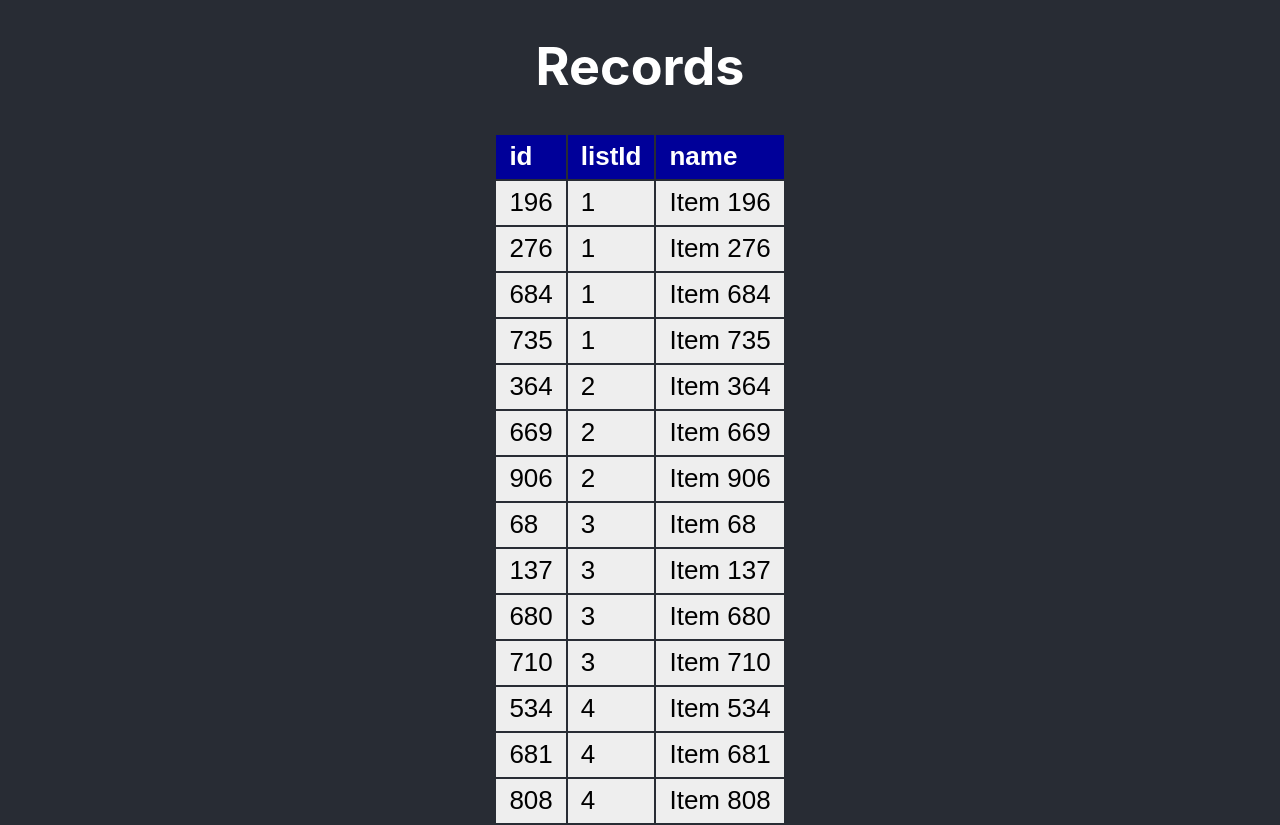
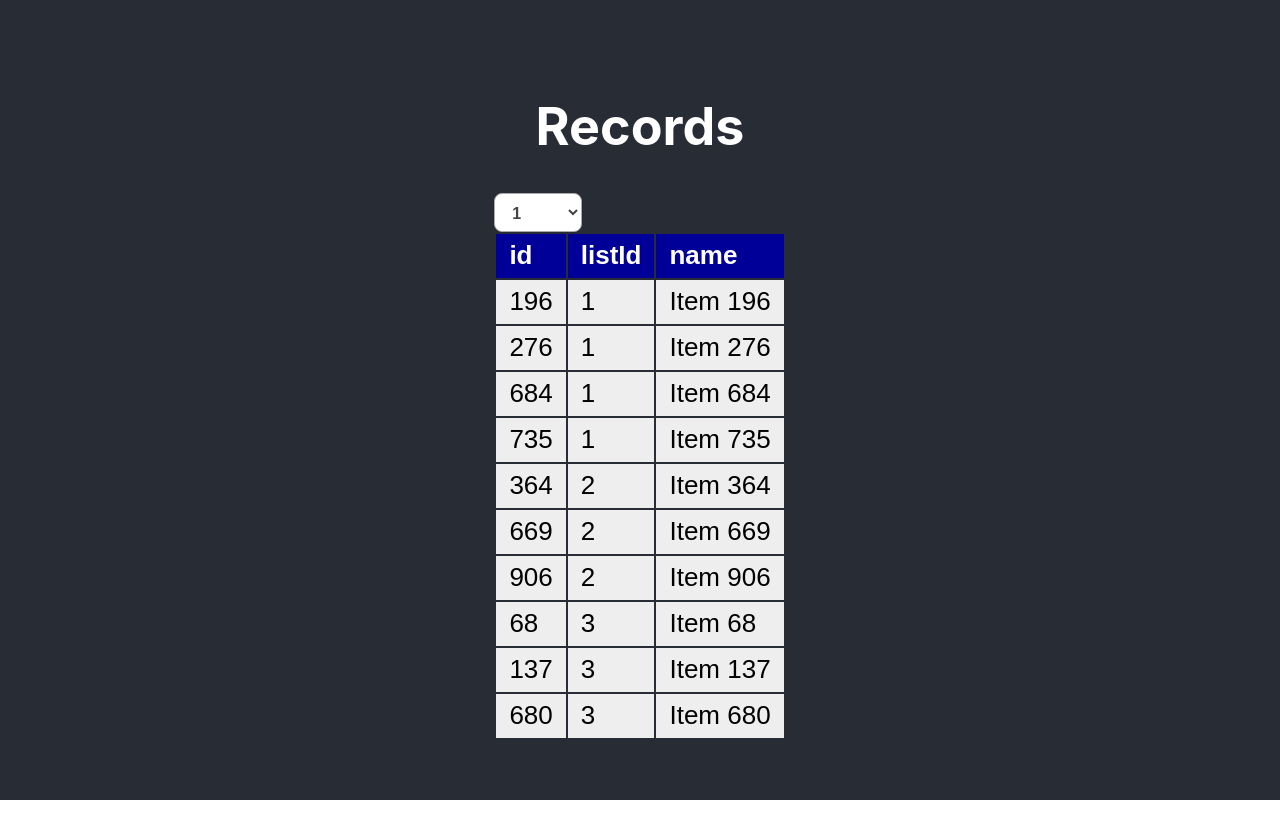
Before and after one commit to kmorgan8588/fetch-rewards, a React (Create React App) app: page / in a window 1280 px wide. After the commit the page ends 800 px from the top, so only its background shows below. Built offline with nearby package versions, Linux system fonts and the light colour scheme.

Commit message:
add select to allow for paging through results table

```diff
--- /dev/null
+++ b/src/components/SelectPages/SelectPage.css
@@ -0,0 +1,17 @@
+.select-css {
+    display: block;
+    font-size: 16px;
+    font-family: sans-serif;
+    font-weight: 700;
+    color: #444;
+    line-height: 1.3;
+    padding: .6em 1.4em .5em .8em;
+    width: 30%;
+    max-width: 100%;
+    box-sizing: border-box;
+    margin: 0;
+    border: 1px solid #aaa;
+    box-shadow: 0 1px 0 1px rgba(0,0,0,.04);
+    border-radius: .5em;
+    background-color: #fff;
+}
--- /dev/null
+++ b/src/components/SelectPages/SelectPage.jsx
@@ -0,0 +1,19 @@
+import React, { useState, useEffect } from 'react';
+import "./SelectPage.css";
+
+const SelectPage = (props) => {
+    const { count, update } = props;
+    const [page, setPage] = useState(1)
+
+    useEffect(() => {
+        update(page)
+    }, [page, update])
+    return (
+        <select className="select-css" name="pages" value={page} onChange={(event) => setPage(event.target.value)}>
+            {new Array(count).fill("").map((_, index) => (<option key={index} value={index + 1}>{index + 1}</option>))}
+        </select>
+    )
+}
+
+
+export default SelectPage;
--- a/src/components/Table/Table.jsx
+++ b/src/components/Table/Table.jsx
@@ -2,11 +2,14 @@ import React, { useState, useEffect } from 'react';
 import "./Table.css";
 import TESTDATA from '../../TestData';
 import TableList from '../TableList/TableList';
+import SelectPage from '../SelectPages/SelectPage';
 
 const Table = (props) => {
     const { filterFunc } = props;
     const [isLoading, setIsLoading] = useState(true);
-    const [data, setData] = useState();
+    const [data, setData] = useState([]);
+    const [pageCount, setPageCount] = useState(0);
+    const [pageNumber, setPageNumber] = useState(1)
 
     useEffect(() => {
         const filteredData = filterFunc(TESTDATA);
@@ -17,10 +20,16 @@ const Table = (props) => {
         setTimeout(() => setIsLoading(false), 1000)
     }, [])
 
+    useEffect(() => {
+        const count = Math.ceil(data.length / 10);
+        setPageCount(count);
+    }, [data])
+
     return (
         <div>
             <h1>Records</h1>
-            {isLoading ? "Loading..." : <TableList contents={data} />}
+            {isLoading ? null : <SelectPage count={pageCount} update={setPageNumber} />}
+            {isLoading ? "Loading..." : <TableList contents={data.slice((pageNumber - 1) * 10, pageNumber * 10)} />}
         </div>
     )
 }
```
